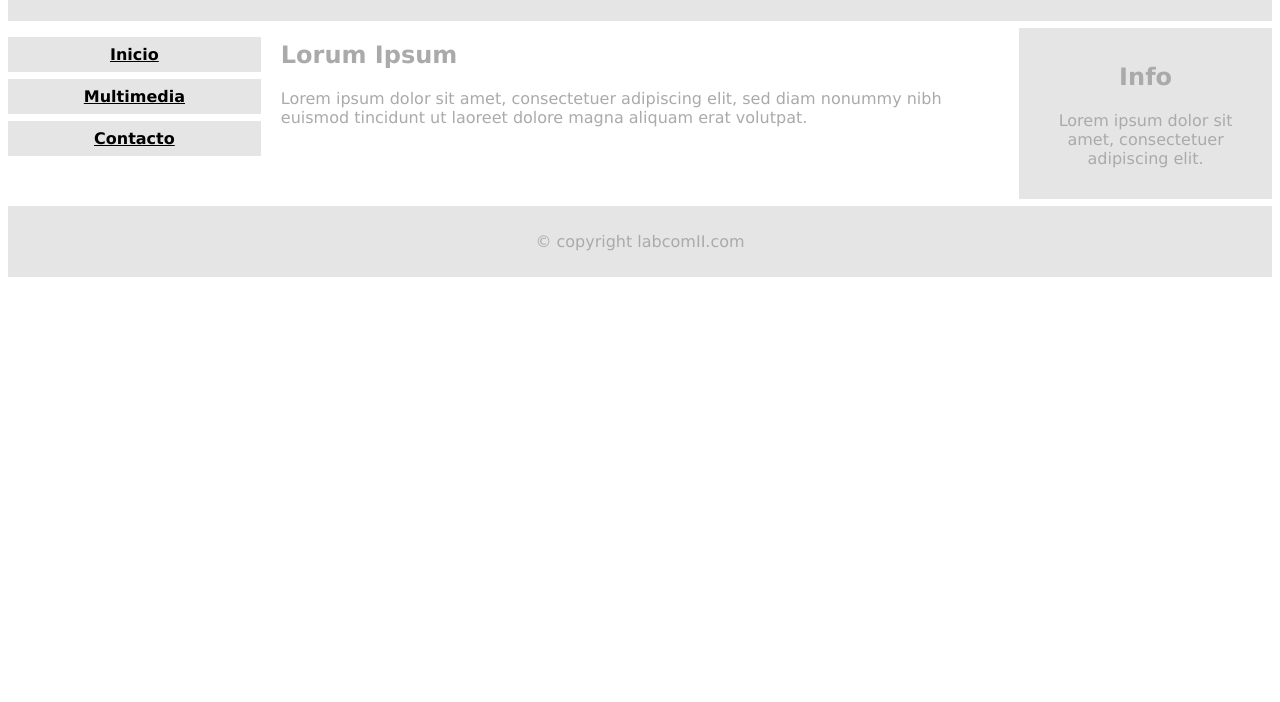
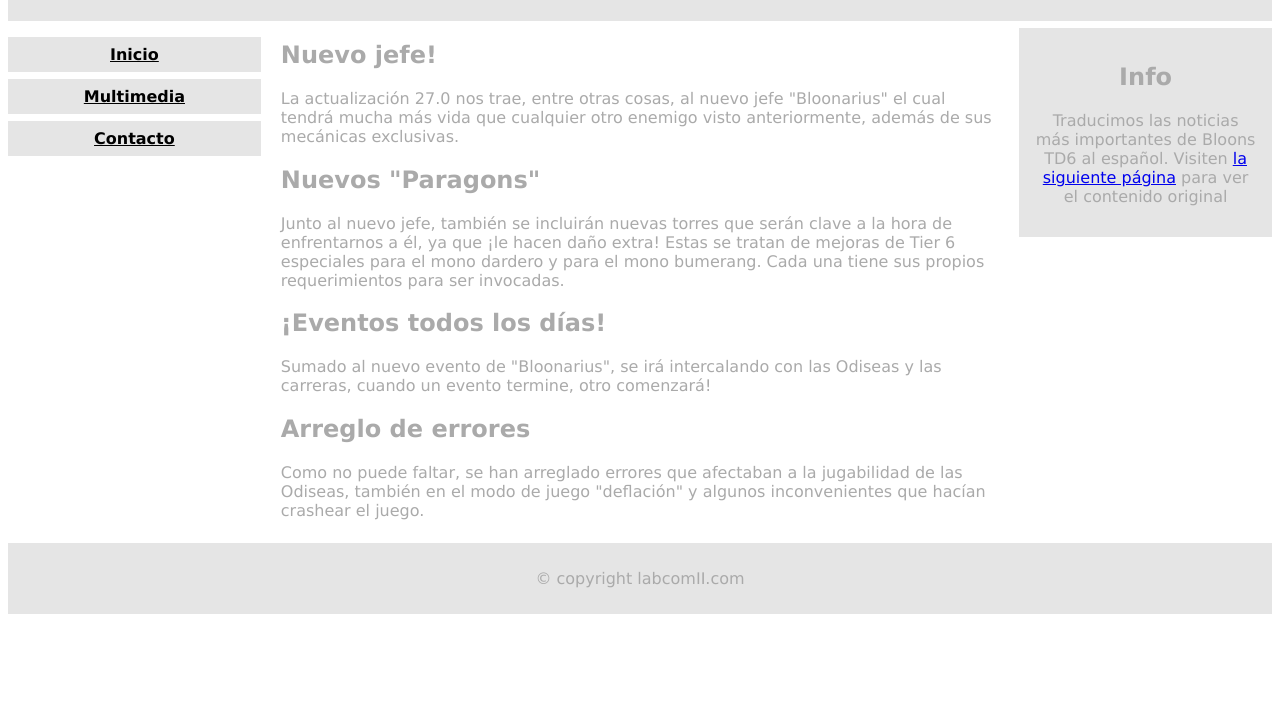
Before and after one commit to EzeMartino/utn-labcomII-practices, a plain HTML site: page Unidad02Pr03/index.html in a window 1280 px wide. Shown: the part 98-800 px from the top of the page. Drawn offline with Linux system fonts and the light colour scheme.

Commit message:
multimedia and index

```diff
--- /dev/null
+++ b/Unidad02Pr03/css/index.css
@@ -0,0 +1,75 @@
+* {
+    box-sizing: border-box;
+}
+
+body {
+    font-family: Verdana, Geneva, Tahoma, sans-serif;
+    color: #aaaaaa;
+}
+
+div.container {
+    overflow: auto;
+}
+
+header {
+    background-color: #e5e5e5;
+    padding: 15px;
+    text-align: center;
+}
+
+nav {
+    float: left;
+    width: 20%;
+    text-align: center;
+}
+
+nav ul {
+    padding-left: 0px;
+}
+
+nav li {
+    list-style: none;
+}
+
+nav li a {
+    background-color: #e5e5e5;
+    padding: 8px;
+    margin-top: 7px;
+    display: block;
+    width: 100%;
+    color: black;
+    font-weight: 700;
+}
+
+main {
+    float: left;
+    width: 60%;
+    padding: 0 20px;
+}
+
+.right {
+    background-color: #e5e5e5;
+    float: left;
+    width: 20%;
+    padding: 15px;
+    margin-top: 7px;
+    text-align: center;
+}
+
+footer {
+    background-color: #e5e5e5;
+    text-align: center;
+    padding: 10px;
+    margin-top: 7px;
+}
+
+/* For mobile phones: */
+
+@media only screen and (max-width: 620px) {
+
+    nav,
+    main,
+    .right {
+        width: 100%;
+    }
+}
--- a/Unidad02Pr03/index.html
+++ b/Unidad02Pr03/index.html
@@ -5,90 +5,14 @@
     <meta charset="UTF-8">
     <meta http-equiv="X-UA-Compatible" content="IE=edge">
     <meta name="viewport" content="width=device-width, initial-scale=1.0">
-    <title>Document</title>
-    <style>
-        * {
-            box-sizing: border-box;
-        }
-
-        body {
-            font-family: Verdana, Geneva, Tahoma, sans-serif;
-            color: #aaaaaa;
-        }
-
-        div.container {
-            overflow: auto;
-        }
-
-        header {
-            background-color: #e5e5e5;
-            padding: 15px;
-            text-align: center;
-        }
-
-        nav {
-            float: left;
-            width: 20%;
-            text-align: center;
-        }
-
-        nav ul {
-            padding-left: 0px;
-        }
-
-        nav li {
-            list-style: none;
-        }
-
-        nav li a {
-            background-color: #e5e5e5;
-            padding: 8px;
-            margin-top: 7px;
-            display: block;
-            width: 100%;
-            color: black;
-            font-weight: 700;
-        }
-
-        main {
-            float: left;
-            width: 60%;
-            padding: 0 20px;
-        }
-
-        .right {
-            background-color: #e5e5e5;
-            float: left;
-            width: 20%;
-            padding: 15px;
-            margin-top: 7px;
-            text-align: center;
-        }
-
-        footer {
-            background-color: #e5e5e5;
-            text-align: center;
-            padding: 10px;
-            margin-top: 7px;
-        }
-
-        /* For mobile phones: */
-
-        @media only screen and (max-width: 620px) {
-
-            nav,
-            main,
-            .right {
-                width: 100%;
-            }
-        }
-    </style>
+    <title>Noticias Bloons TD6</title>
+    <link rel="stylesheet" href="css/index.css">
 </head>
 
 <body>
     <!-- Encabezado -->
     <header>
-        <h1>Hola mundo!</h1>
+        <h1>Bloons TD6 Noticias</h1>
     </header>
     <div class="container">
         <!-- Navegación / contenedor izquierdo -->
@@ -102,16 +26,43 @@
         <!-- Contenedor principal -->
         <main>
             <section>
-                <h2>Lorum Ipsum</h2>
-                <p>Lorem ipsum dolor sit amet, consectetuer adipiscing elit, sed
-                    diam nonummy nibh euismod tincidunt ut
-                    laoreet dolore magna aliquam erat volutpat.</p>
+                <h2>Nuevo jefe!</h2>
+                <p>La actualización 27.0 nos trae, entre otras cosas, al nuevo jefe
+                    "Bloonarius" el cual tendrá mucha más vida que cualquier otro enemigo
+                    visto anteriormente, además de sus mecánicas exclusivas.</p>
+            </section>
+            <section>
+                <h2>Nuevos "Paragons"</h2>
+                <p>
+                    Junto al nuevo jefe, también se incluirán nuevas torres que serán
+                    clave a la hora de enfrentarnos a él, ya que ¡le hacen daño extra!
+                    Estas se tratan de mejoras de Tier 6 especiales para el mono dardero
+                    y para el mono bumerang. Cada una tiene sus propios requerimientos para
+                    ser invocadas.
+                </p>
+            </section>
+            <section>
+                <h2>¡Eventos todos los días!</h2>
+                <p>
+                    Sumado al nuevo evento de "Bloonarius", se irá intercalando con las Odiseas
+                    y las carreras, cuando un evento termine, otro comenzará!
+                </p>
+            </section>
+            <section>
+                <h2>Arreglo de errores</h2>
+                <p>Como no puede faltar, se han arreglado errores que afectaban a la
+                    jugabilidad de las Odiseas, también en el modo de juego "deflación"
+                    y algunos inconvenientes que hacían crashear el juego.
+                </p>
             </section>
         </main>
         <!-- Contenedor secundario / derecho -->
         <div class="right">
             <h2>Info</h2>
-            <p>Lorem ipsum dolor sit amet, consectetuer adipiscing elit.</p>
+            <p>Traducimos las noticias más importantes de Bloons TD6 al español.
+                Visiten <a href="https://www.dualshockers.com/bloons-td-6-update-v27-0-patch-notes-new-event-new-tower/" target="_blank">
+                la siguiente página</a> para ver el contenido original
+            </p>
         </div>
     </div>
     <!-- Pie de Página-->
```
Also changed, not shown: Unidad02Pr03/multimedia.html (+26 -7 lines), Unidad02Pr03/images/BloonariusPortrait.png (added), Unidad02Pr03/images/boomerangparagon.jpg (added), Unidad02Pr03/images/dartparagon.jpg (added), 1 other file.
